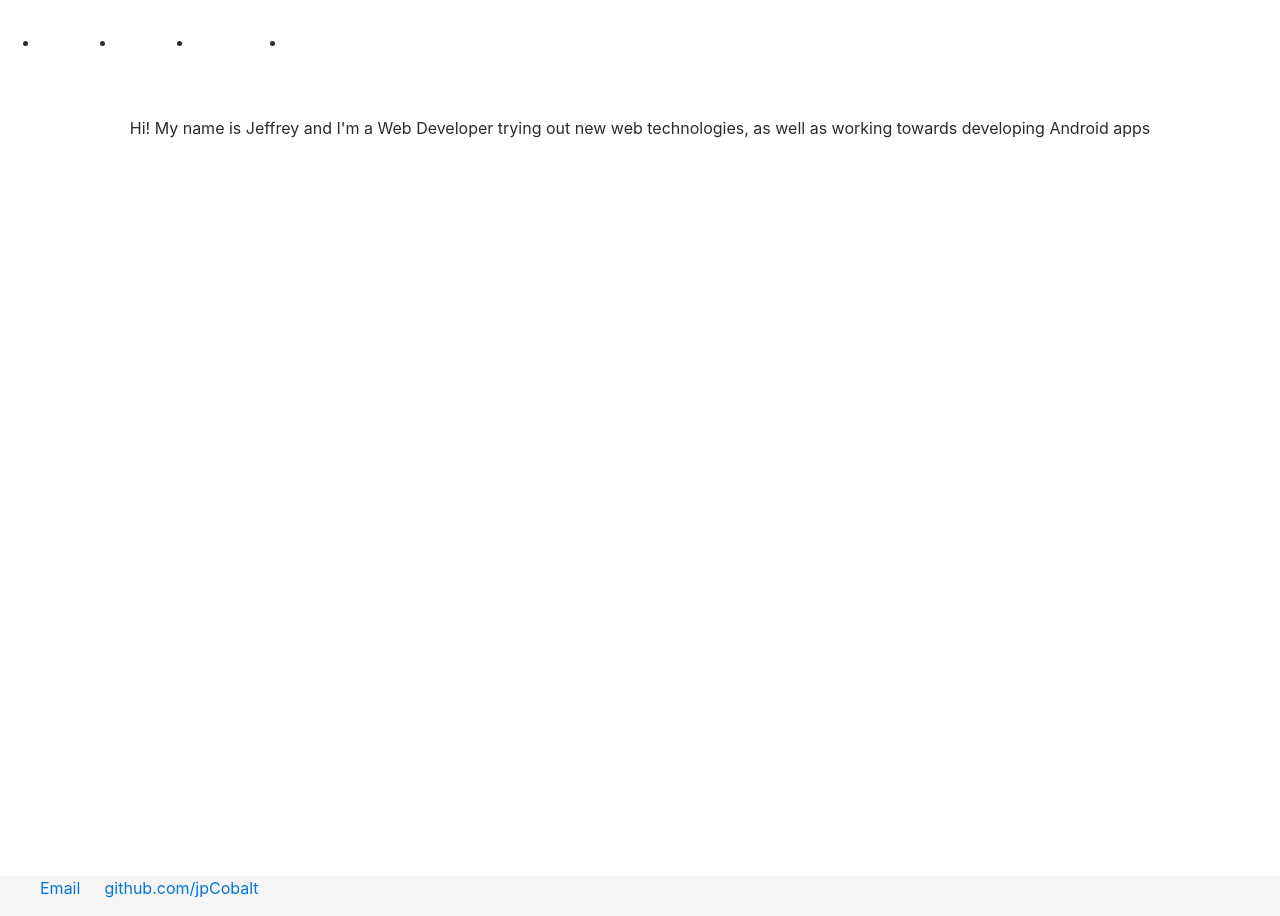
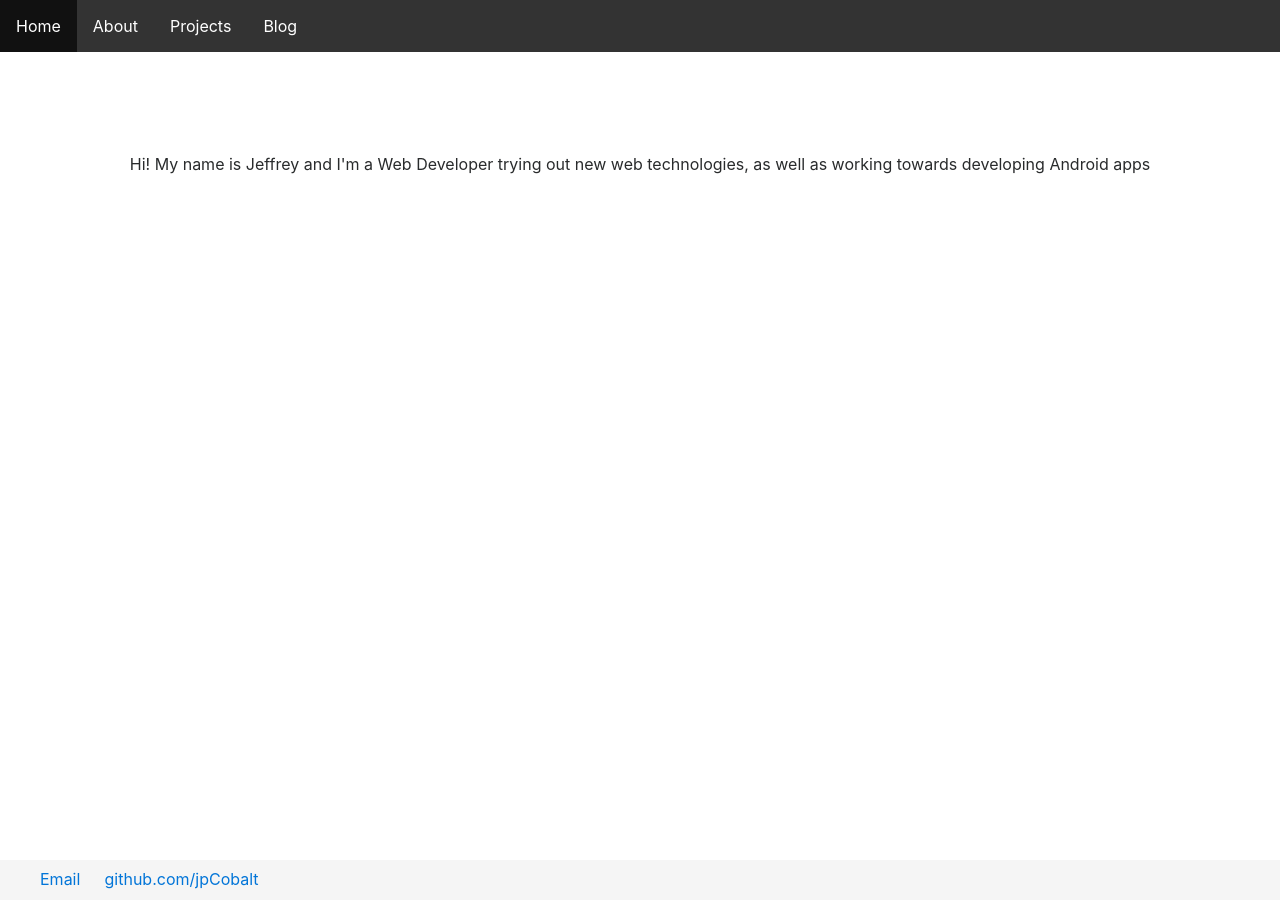
Before and after one commit to jpCobalt/jpCobalt.github.io, a Jekyll site: the page built from index.html, in a window 1280 px wide. Built offline with Jekyll 4.4.1, drawn with Linux system fonts in a browser that asks for light colours.

Commit message:
Fix some styles that were off

```diff
--- a/css/main.css
+++ b/css/main.css
@@ -6,7 +6,8 @@
 
 #footer ul{
   list-style-type:none;
-  margin-bottom:10px;
+  margin-bottom:0px;
+  padding-top:7px;
 }
 
 #footer ul li{
@@ -14,7 +15,7 @@
     width:60px
 }
 
-#nav ul {
+ul#nav {
     list-style-type: none;
     margin: 0;
     padding: 0;
```
